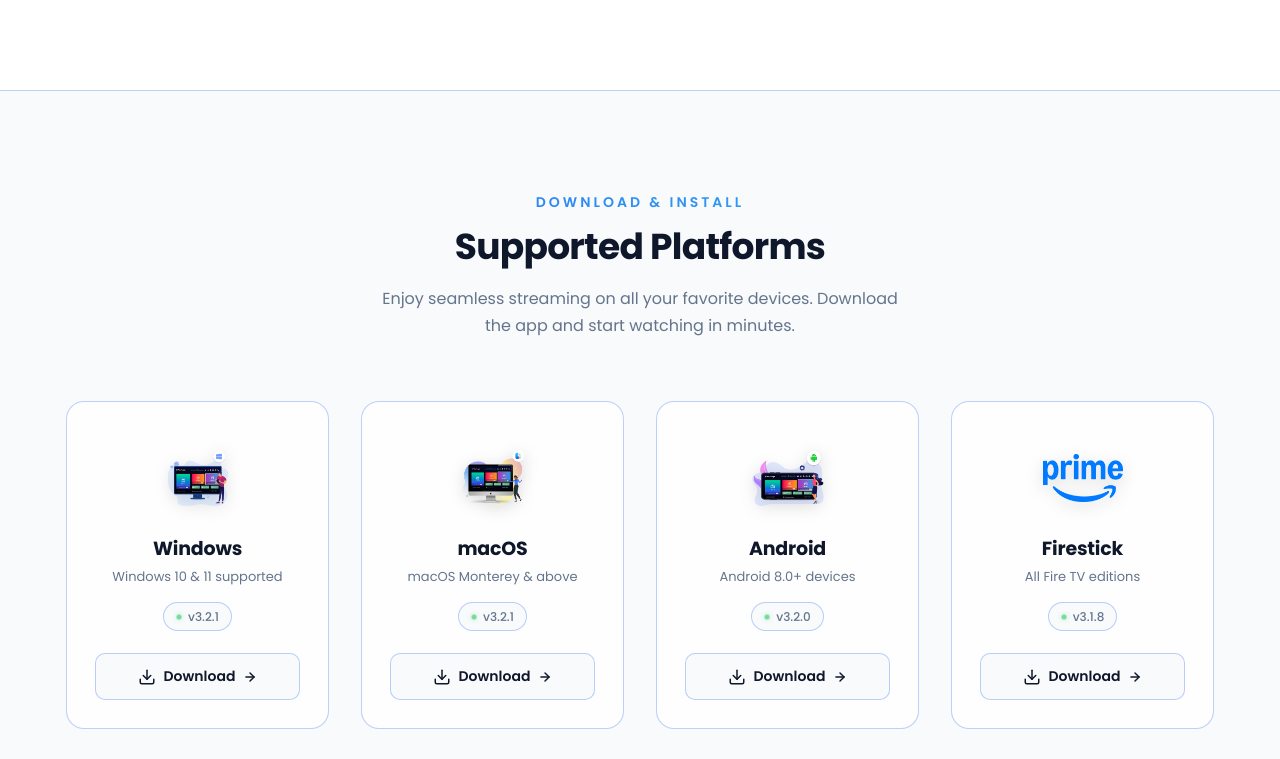
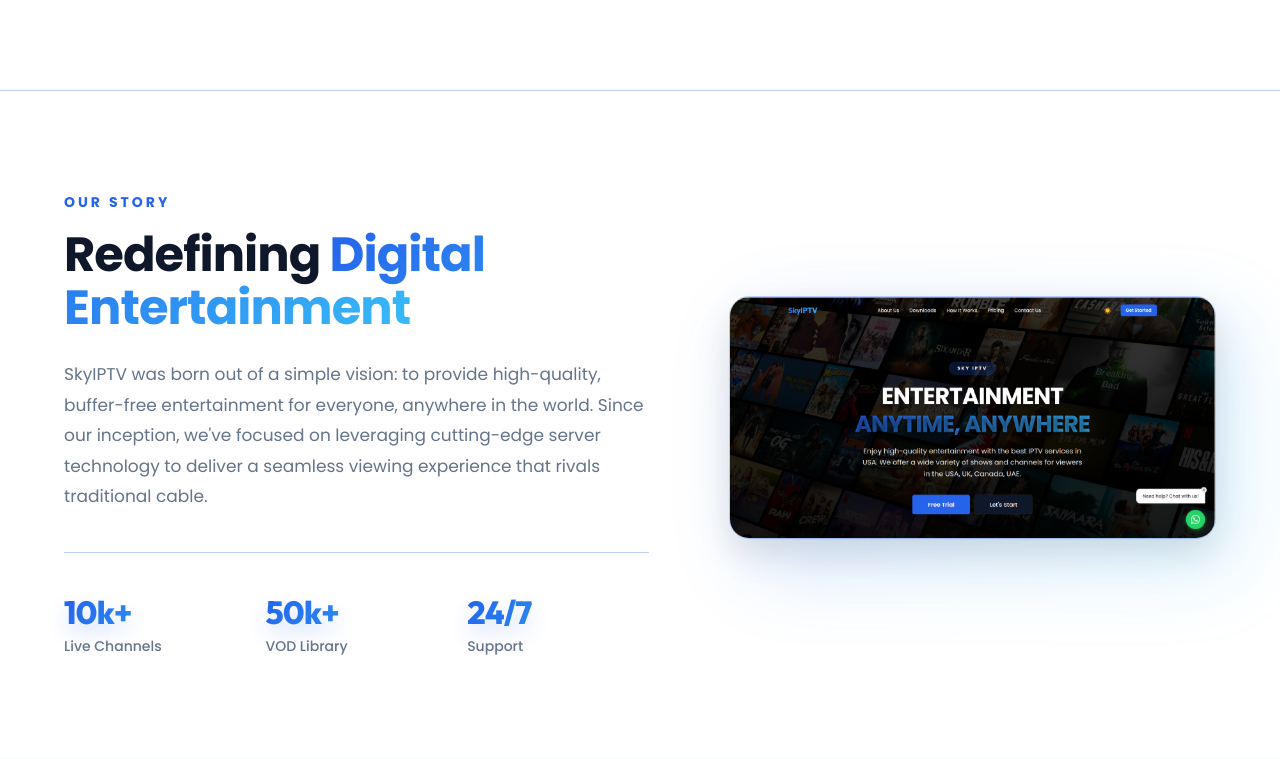
Before and after one commit to devsyedhaider/sky-iptv, a React (Vite) app: page / in a window 1280 px wide. Shown: the part 1049-1808 px from the top of the page. Built offline with nearby package versions, Linux system fonts and the light colour scheme.

Commit message:
add about us

```diff
--- a/src/App.jsx
+++ b/src/App.jsx
@@ -1,6 +1,7 @@
 import { ThemeProvider } from './context/ThemeContext';
 import Navbar from './components/Navbar';
 import Hero from './components/Hero';
+import About from './components/About';
 import TrustedBy from './components/TrustedBy';
 import Platforms from './components/Platforms';
 import HowItWorks from './components/HowItWorks';
@@ -22,6 +23,7 @@
         <main>
           <Hero />
           <TrustedBy />
+          <About />
           <Platforms />
           <Features />
           <HowItWorks />
--- /dev/null
+++ b/src/components/About.jsx
@@ -0,0 +1,50 @@
+import Counter from './Counter';
+import aboutImg from '../assets/about.png';
+import CSS from './About.module.css';
+
+const About = () => {
+  return (
+    <section className={CSS.section} id="about">
+      <div className="container">
+        <div className={`${CSS.wrapper} reveal`}>
+          <div className={CSS.content}>
+            <p className={CSS.subtitle}>Our Story</p>
+            <h2 className={CSS.title}>Redefining <span className="gradient-text">Digital Entertainment</span></h2>
+            <p className={CSS.text}>
+              SkyIPTV was born out of a simple vision: to provide high-quality, buffer-free entertainment for everyone,
+              anywhere in the world. Since our inception, we've focused on leveraging cutting-edge server technology
+              to deliver a seamless viewing experience that rivals traditional cable.
+            </p>
+
+            <div className={CSS.stats}>
+              <div className={CSS.statItem}>
+                <h3><Counter end="10" suffix="k+" /></h3>
+                <p>Live Channels</p>
+              </div>
+              <div className={CSS.statItem}>
+                <h3><Counter end="50" suffix="k+" /></h3>
+                <p>VOD Library</p>
+              </div>
+              <div className={CSS.statItem}>
+                <h3><Counter end="24" suffix="/7" /></h3>
+                <p>Support</p>
+              </div>
+            </div>
+          </div>
+
+          <div className={`${CSS.imageWrapper} reveal-right`}>
+            <div className={CSS.imageBackdrop}></div>
+            <img
+              src={aboutImg}
+              alt="Digital Entertainment"
+              className={CSS.image}
+            />
+          </div>
+        </div>
+      </div>
+    </section>
+  );
+};
+
+
+export default About;
--- /dev/null
+++ b/src/components/About.module.css
@@ -0,0 +1,138 @@
+.section {
+  padding: 100px 0;
+  background: var(--bg-color);
+  overflow: hidden;
+}
+
+.wrapper {
+  display: grid;
+  grid-template-columns: 1.2fr 1fr;
+  gap: 80px;
+  align-items: center;
+}
+
+.subtitle {
+  font-size: 14px;
+  font-weight: 700;
+  text-transform: uppercase;
+  letter-spacing: 3px;
+  color: var(--primary-blue);
+  margin-bottom: 16px;
+}
+
+.title {
+  font-size: 48px;
+  margin-bottom: 24px;
+  line-height: 1.1;
+}
+
+.text {
+  font-size: 17px;
+  color: var(--text-muted);
+  line-height: 1.8;
+  margin-bottom: 20px;
+}
+
+.stats {
+  display: grid;
+  grid-template-columns: repeat(3, 1fr);
+  gap: 20px;
+  margin-top: 40px;
+  padding-top: 40px;
+  border-top: 1px solid var(--glass-border);
+}
+
+.statItem h3 {
+  font-size: 32px;
+  background: var(--primary-gradient);
+  -webkit-background-clip: text;
+  background-clip: text;
+  -webkit-text-fill-color: transparent;
+  margin-bottom: 4px;
+  font-family: 'Outfit', sans-serif;
+  font-weight: 800;
+  text-shadow: 0 10px 20px rgba(37, 99, 235, 0.2);
+}
+
+
+.statItem p {
+  font-size: 14px;
+  color: var(--text-muted);
+  font-weight: 500;
+}
+
+/* Image section */
+.imageWrapper {
+  position: relative;
+  z-index: 1;
+}
+
+.imageBackdrop {
+  position: absolute;
+  top: 20px;
+  left: 20px;
+  right: -20px;
+  bottom: -20px;
+  background: var(--primary-gradient);
+  border-radius: var(--radius-lg);
+  z-index: -1;
+  opacity: 0.2;
+  filter: blur(40px);
+}
+
+.image {
+  width: 100%;
+  height: auto;
+  border-radius: var(--radius-lg);
+  box-shadow: var(--card-shadow);
+  border: 1px solid var(--glass-border);
+  animation: floatLarge 6s ease-in-out infinite;
+}
+
+@keyframes floatLarge {
+  0%, 100% { transform: translateY(0); }
+  50% { transform: translateY(-15px); }
+}
+
+
+@media (max-width: 992px) {
+  .wrapper {
+    grid-template-columns: 1fr;
+    gap: 60px;
+    text-align: center;
+  }
+
+  .title {
+    font-size: 36px;
+  }
+
+  .text {
+    max-width: 700px;
+    margin-left: auto;
+    margin-right: auto;
+  }
+
+  .stats {
+    justify-content: center;
+  }
+
+  .imageWrapper {
+    max-width: 500px;
+    margin: 0 auto;
+  }
+}
+
+@media (max-width: 480px) {
+  .section {
+    padding: 60px 0;
+  }
+
+  .title {
+    font-size: 32px;
+  }
+
+  .stats {
+    grid-template-columns: 1fr;
+    gap: 30px;
+  }
+}
--- /dev/null
+++ b/src/components/Counter.jsx
@@ -0,0 +1,48 @@
+import { useState, useEffect, useRef } from 'react';
+
+const Counter = ({ end, duration = 2000, suffix = '' }) => {
+  const [count, setCount] = useState(0);
+  const countRef = useRef(null);
+  const [hasStarted, setHasStarted] = useState(false);
+
+  useEffect(() => {
+    const observer = new IntersectionObserver(
+      (entries) => {
+        if (entries[0].isIntersecting && !hasStarted) {
+          setHasStarted(true);
+        }
+      },
+      { threshold: 0.5 }
+    );
+
+    if (countRef.current) {
+      observer.observe(countRef.current);
+    }
+
+    return () => observer.disconnect();
+  }, [hasStarted]);
+
+  useEffect(() => {
+    if (!hasStarted) return;
+
+    let startTimestamp = null;
+    const step = (timestamp) => {
+      if (!startTimestamp) startTimestamp = timestamp;
+      const progress = Math.min((timestamp - startTimestamp) / duration, 1);
+
+      // Extract numeric part from 'end' string if it's like '10' for '10k'
+      const endValue = parseInt(end);
+      setCount(Math.floor(progress * endValue));
+
+      if (progress < 1) {
+        window.requestAnimationFrame(step);
+      }
+    };
+
+    window.requestAnimationFrame(step);
+  }, [hasStarted, end, duration]);
+
+  return <span ref={countRef}>{count}{suffix}</span>;
+};
+
+export default Counter;
--- a/src/components/Navbar.jsx
+++ b/src/components/Navbar.jsx
@@ -34,6 +34,7 @@
         </div>
 
         <div className={`${CSS.links} ${isMenuOpen ? CSS.menuActive : ''}`}>
+          <a href="#about" className={CSS.link} onClick={() => setIsMenuOpen(false)}>About Us</a>
           <a href="#download" className={CSS.link} onClick={() => setIsMenuOpen(false)}>Downloads</a>
           <a href="#how-it-works" className={CSS.link} onClick={() => setIsMenuOpen(false)}>How It Works</a>
           <a href="#pricing" className={CSS.link} onClick={() => setIsMenuOpen(false)}>Pricing</a>
```
Also changed, not shown: src/assets/about.png (added), verification_recording.webp (deleted).
